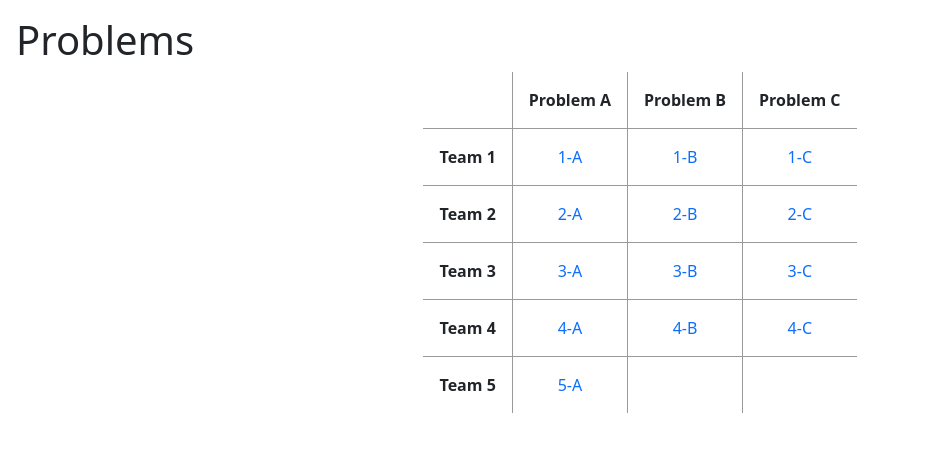
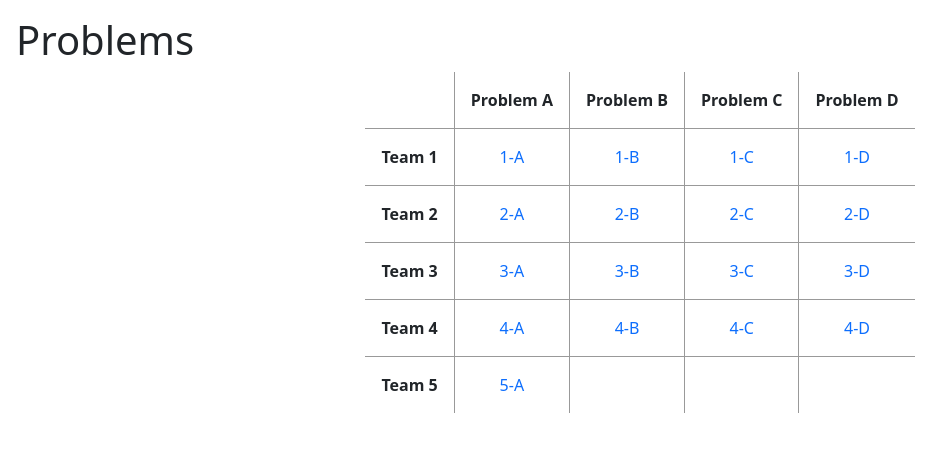
Before and after one commit to gfoust/graphical-proofs, a React app: page /proofs/ in a window 1280 px wide. Shown: the top 452 px of the page, without its empty margins (0-942 px from the left). Built offline with nearby package versions, Linux system fonts and the light colour scheme; the HTML template or start-up script is replaced by a standard one.

Commit message:
More Problems

```diff
--- a/src/model/reducers.ts
+++ b/src/model/reducers.ts
@@ -184,9 +184,20 @@ function addedFormulaReducer(
 function solvedReducer(
   solved: boolean,
   action: Action,
-  currentProblem: Maybe<Problem>
+  currentProblem: Maybe<Problem>,
+  palette: Maybe<Palette>
 ): boolean {
-  if (action.type === 'add-derived' && currentProblem) {
+  if (action.type === 'select-problem') {
+    if (currentProblem && palette) {
+      for (const formula of palette.derived) {
+        if (formulaMatches(currentProblem.goal, [], formula)) {
+          return true;
+        }
+      }
+    }
+    return false;
+  }
+  else if (action.type === 'add-derived' && currentProblem) {
     if (formulaMatches(currentProblem.goal, [], action.formula)) {
       return true;
     }
@@ -209,6 +220,10 @@ function panelReducer(panel: Panel, action: Action, solved: boolean): Panel {
 
   else if (action.type === 'add-derived' && solved) {
     return Panel.Goal;
+  }
+
+  else if (action.type === 'select-formula') {
+    return Panel.Builder;
   }
 
   return panel;
@@ -237,7 +252,7 @@ export function modelReducer(model: Model, action: Action): Model {
 
   const scrollPositions = scrollPositionsReducer(model.scrollPositions, action);
 
-  const solved = solvedReducer(model.solved, action, currentProblem);
+  const solved = solvedReducer(model.solved, action, currentProblem, palette);
 
   const panel = panelReducer(model.panel, action, solved);
 
--- a/src/problems.ts
+++ b/src/problems.ts
@@ -303,6 +303,28 @@ const r3 = {
     ],
     consequences: [
       Var.B
+    ]
+  },
+  doubleSwapper: {
+    name: "Double Swapper",
+    premises: [
+      sides(Atom.White, Var.B, Atom.White, Var.A),
+      swap(Var.A, Var.C),
+      swap(Var.B, Var.C)
+    ],
+    consequences: [
+      Var.C
+    ]
+  },
+  innerSwap: {
+    name: "Inner Swap",
+    premises: [
+      Var.A,
+      swap(Var.A, Var.B),
+      sides(Var.C, Var.D, Var.E, Var.A)
+    ],
+    consequences: [
+      sides(Var.C, Var.D, Var.E, Var.B)
     ]
   },
   rotateSides: {
@@ -695,6 +717,52 @@ export const problemSet: readonly Readonly<Problem>[] = [
                Atom.Blue, Atom.White, Atom.Blue,
                Atom.Blue, Atom.Blue, Atom.Blue  ), c, c
     )
+  },
+  {
+    team: 1,
+    tag: "D",
+    givens: [
+      Atom.Cyan,
+      Atom.Yellow,
+      corners(Atom.Brown, Atom.Red, Atom.Blue, Atom.Orange),
+      corners(Atom.Yellow, Atom.Blue, Atom.Green, Atom.Purple),
+      sides(Atom.Red, Atom.Purple, Atom.Yellow, Atom.Cyan)
+    ],
+    rules: [r3.swapper, r3.smasher, r3.collapse, r3.rotate, r3.innerSwap],
+    goal: Atom.Purple
+  },
+  {
+    team: 2,
+    tag: "D",
+    givens: [
+      sides(Atom.Navy, Atom.Turquoise, Atom.Orange, Atom.Maroon),
+      swap(Atom.Navy, Atom.Orange),
+      Atom.Navy
+    ],
+    rules: [r3.swapper, r3.rotate, r3.splicer, r3.collapse, r3.innerSwap],
+    goal: Atom.Turquoise
+  },
+  {
+    team: 3,
+    tag: "D",
+    givens: [
+      swap(Atom.Red, Atom.Blue),
+      swap(Atom.Blue, Atom.Yellow),
+      swap(Atom.Yellow, Atom.Red),
+      sides(Atom.White, Atom.Red, Atom.White, Atom.Yellow)
+    ],
+    rules: [r3.rotate, r3.replace, r3.doubleSwapper],
+    goal: Atom.Red
+  },
+  {
+    team: 4,
+    tag: "D",
+    givens: [
+      Atom.Cyan,
+      corners(Atom.Cyan, Atom.Blue, Atom.Yellow, Atom.Forest)
+    ],
+    rules: [r3.swapper, r3.smasher, r3.rotate, r3.collapse],
+    goal: Atom.Forest
   }
 ]
 
--- a/src/ui/components/formula-picker.scss
+++ b/src/ui/components/formula-picker.scss
@@ -12,7 +12,7 @@ pf-formula-picker {
   }
 }
 
-pf-formula-picker.selectable {
+.selectable {
   pf-formula-block {
     &:hover {
       background-color: #99bbcc;
--- a/src/ui/components/pattern-view.tsx
+++ b/src/ui/components/pattern-view.tsx
@@ -185,6 +185,7 @@ export function FormulaBlock({
       id={id}
       className={className({ selected, added })}
       onClick={clickHandler}
+      draggable={true}
     >
       <pf-pattern-view>
         <PatternElement pattern={formula} context={[]} divisions={1}/>
--- a/src/ui/panels/formulas.scss
+++ b/src/ui/panels/formulas.scss
@@ -14,8 +14,9 @@ pf-formulas-panel {
     justify-content: center;
 
     pf-pattern-view {
-      width: 218px;
-      height: 218px;
+      width: min(24vw, 24vh);
+      height: min(24vw, 24vh);
+      cursor: pointer;
     }
   }
 }
--- a/src/ui/panels/formulas.tsx
+++ b/src/ui/panels/formulas.tsx
@@ -5,6 +5,7 @@ import { FormulaBlock } from "../components/pattern-view";
 import { Palette } from "../../model/palette";
 
 import "./formulas.scss";
+import { Actions } from "../../model/actions";
 
 
 
@@ -25,6 +26,7 @@ export default function FormulasPanel() {
             key={formula.id}
             id={formula.id}
             formula={formula}
+            onSelect={() => App.dispatch(Actions.selectFormula(formula))}
           />
         )
       }
@@ -39,6 +41,7 @@ export default function FormulasPanel() {
                 key={formula.id}
                 id={formula.id}
                 formula={formula}
+                onSelect={() => App.dispatch(Actions.selectFormula(formula))}
               />
             )
           }
--- a/src/ui/panels/rules.tsx
+++ b/src/ui/panels/rules.tsx
@@ -17,7 +17,7 @@ export default function RulesPanel({ rules }: RulesPanelProps) {
 
   let i = 0;
   return (
-    <pf-rule-panel>
+    <pf-rule-panel id="rule-list">
     {
       rules.map(rule =>
         <pf-rule-spacer key={i++}>
```
